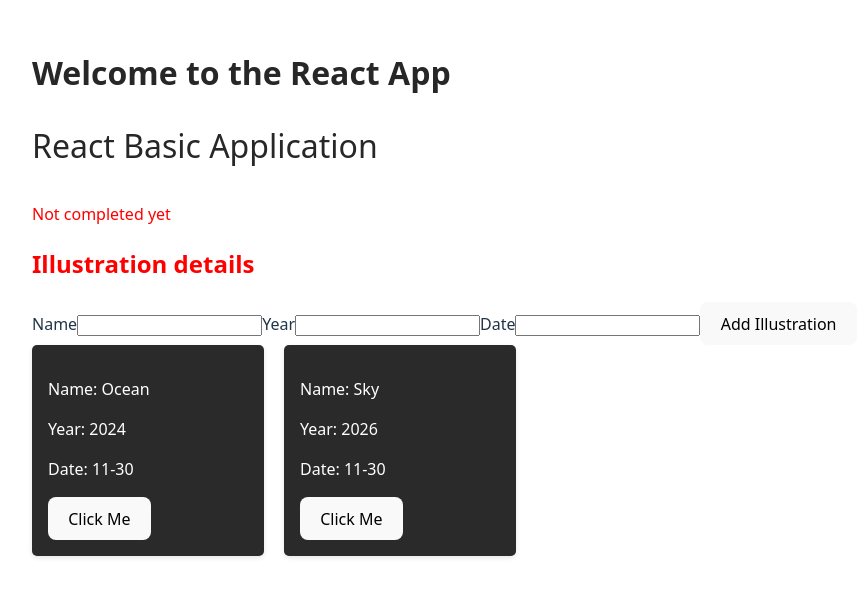
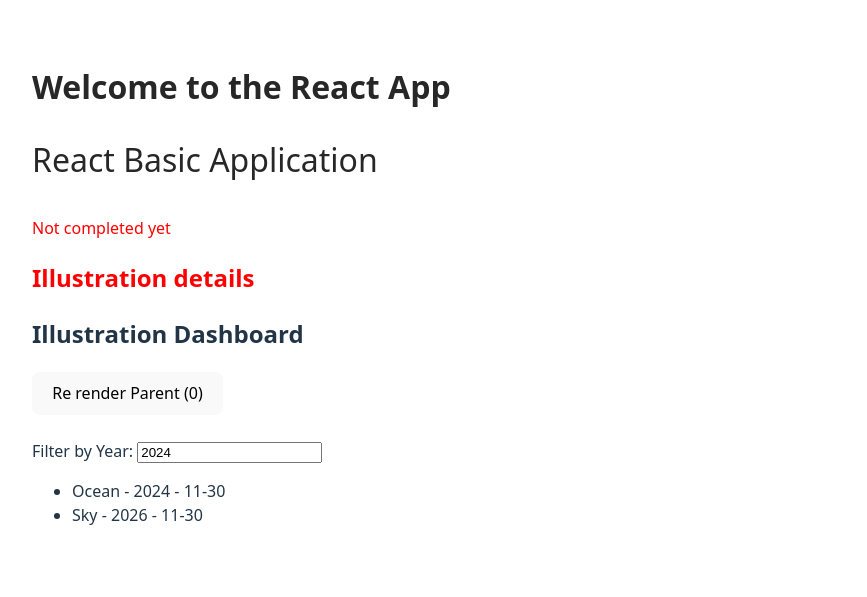
Before and after one commit to rajkumar1191/react-cls-09-01, a React (Vite) app: page / in a window 1280 px wide. Shown: the part 137-734 px from the top of the page, without its empty margins (0-867 px from the left). Built offline with nearby package versions, Linux system fonts and the light colour scheme.

Commit message:
performance added - useMemo, useCallback and reactMemo

```diff
--- a/src/App.jsx
+++ b/src/App.jsx
@@ -2,6 +2,7 @@ import IllustrationList from "./components/IllustrationList";
 import "./App.css";
 import style from "./App1.module.css";
 import AddIllustrationReducerByContext from "./components/AddIllustrationReducerByContext";
+import IllustrationDashboard from "./components/IllustrationDashboard";
 
 const App = () => {
   const title = "Illustration details";
@@ -36,7 +37,8 @@ const App = () => {
       <h2 style={{ fontSize: "1.5rem", color: isCompleted ? "#ccc" : "red" }}>
         {title}
       </h2>
-      <AddIllustrationReducerByContext />
+      <IllustrationDashboard />
+      {/* <AddIllustrationReducerByContext />
       <IllustrationList
         name={title}
         year={"2026"}
@@ -44,7 +46,7 @@ const App = () => {
         // illusList={illustrationList}
         // btnClick={handleBtnClick}
         // addForm={handleFormSubmit}
-      />
+      /> */}
     </>
   );
 };
--- /dev/null
+++ b/src/components/IllustrationDashboard.jsx
@@ -0,0 +1,60 @@
+import { useCallback, useEffect, useMemo, useState } from "react";
+import Illustration from "./Illustration";
+import "./IllustrationList.css";
+import IllustrationList1 from "./IllustrationList1";
+
+const IllustrationDashboard = () => {
+  console.log("Parent component rendered");
+
+  const [count, setCount] = useState(0);
+  const [yearFilter, setYearFilter] = useState(2024);
+
+  // useMemo(() => {}, []);
+  // useCallback(() => {}, []);
+  // useEffect(() => {}, []);
+
+  useEffect(() => {
+    console.log("Year filter changed in Dashboard:", yearFilter);
+  }, [yearFilter]);
+
+  // Memoizing filtered list to prevent unnecessary recalculations
+  const filteredList = useMemo(() => {
+    const illustrations = [
+      { name: "Sunset", year: 2022, date: "05-15" },
+      { name: "Mountain", year: 2023, date: "08-22" },
+      { name: "Ocean", year: 2024, date: "11-30" },
+      { name: "Sky", year: 2026, date: "11-30" },
+    ];
+    console.log("Filtering illustrations");
+    return illustrations.filter((illus) => illus.year >= yearFilter);
+  }, [yearFilter]);
+
+  // useCallback to memoize the handleSelect function
+  const handleSelect = useCallback((e) => {
+    console.log("Year filter changed", e.name);
+  }, []);
+
+  return (
+    <div>
+      <h2>Illustration Dashboard</h2>
+      <button onClick={() => setCount(count + 1)}>
+        Re render Parent ({count})
+      </button>
+      <br />
+      <br />
+      <label>Filter by Year: </label>
+      <input
+        type="number"
+        value={yearFilter}
+        onChange={(e) => setYearFilter(Number(e.target.value))}
+      />
+      <div className="illusContainer">
+        <IllustrationList1
+          illustrations={filteredList}
+          onSelect={handleSelect}
+        />
+      </div>
+    </div>
+  );
+};
+export default IllustrationDashboard;
--- /dev/null
+++ b/src/components/IllustrationList1.jsx
@@ -0,0 +1,20 @@
+import React from "react";
+import "./IllustrationList.css";
+
+const IllustrationList1 = ({ illustrations, onSelect }) => {
+  console.log("IllustrationList1 rendered", illustrations);
+  return (
+    <div>
+      <div className="illusContainer">
+        <ul>
+          {illustrations.length > 0 && illustrations.map((illus, index) => (
+            <li key={index} onClick={() => onSelect(illus)}>
+              {illus.name} - {illus.year} - {illus.date}
+            </li>
+          ))}
+        </ul>
+      </div>
+    </div>
+  );
+};
+export default React.memo(IllustrationList1);
```
Also changed, not shown: src/main.jsx (+17 -0 lines).
